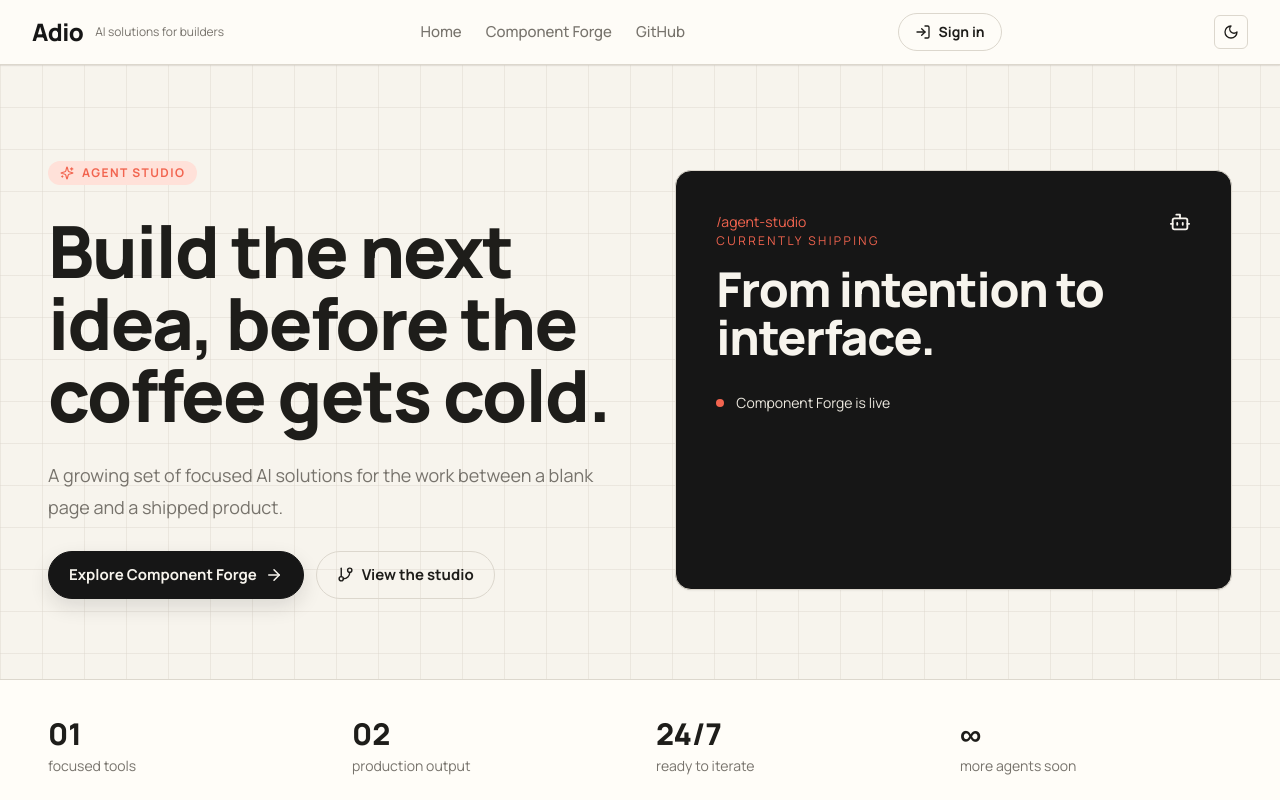
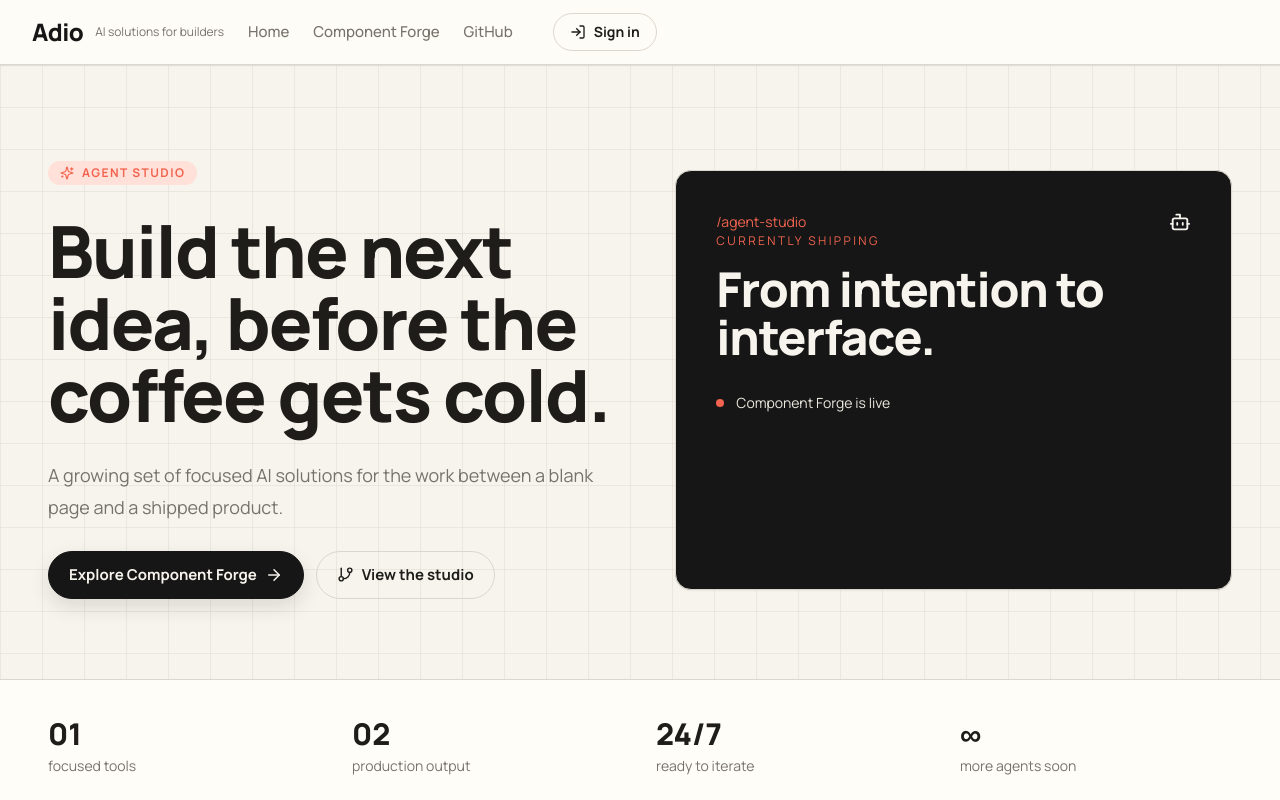
Before and after one commit to sumit-ingole/agent-studio, a Next.js app in the folder apps/component-forge/: page / in a window 1280 px wide. Shown: the top 800 px of the page. Built offline with nearby package versions, Linux system fonts and the light colour scheme; no server answers.

Commit message:
fix workspace build and frontend Vercel deployment

```diff
--- a/apps/component-forge/app/layout.tsx
+++ b/apps/component-forge/app/layout.tsx
@@ -1,11 +1,8 @@
 import type { Metadata } from 'next';
 import './globals.css';
 import { ReactQueryProvider } from './providers';
-import dynamic from 'next/dynamic';
 import Script from 'next/script';
 import AppNavigation from './components/AppNavigation';
-
-const ThemeToggle = dynamic(() => import('./components/ThemeToggle'), { ssr: false });
 
 export const metadata: Metadata = {
   title: 'Adio | AI solutions for builders',
@@ -31,7 +28,7 @@
           {/* Navigation Header */}
           <header className="sticky top-0 z-50 header-bg border-b panel-border shadow-sm">
             <div className="max-w-7xl mx-auto px-4 sm:px-6 lg:px-8">
-              <div className="flex justify-between items-center h-16">
+              <div className="flex items-center gap-6 h-16">
                 <div className="flex items-center gap-3">
                   <div
                     className="text-2xl font-extrabold tracking-tight text-primary"
@@ -44,9 +41,6 @@
                   </div>
                 </div>
                 <AppNavigation />
-                <div className="ml-4">
-                  <ThemeToggle />
-                </div>
               </div>
             </div>
           </header>
```
